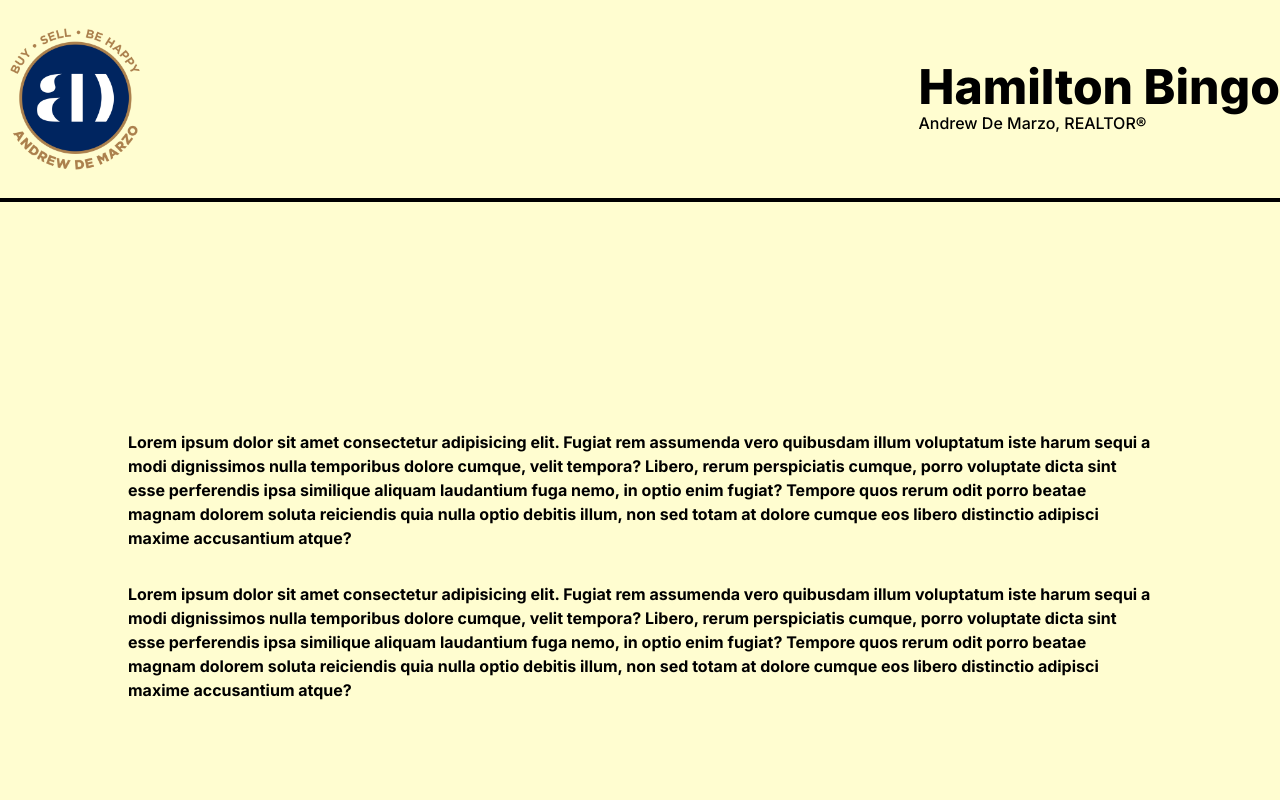
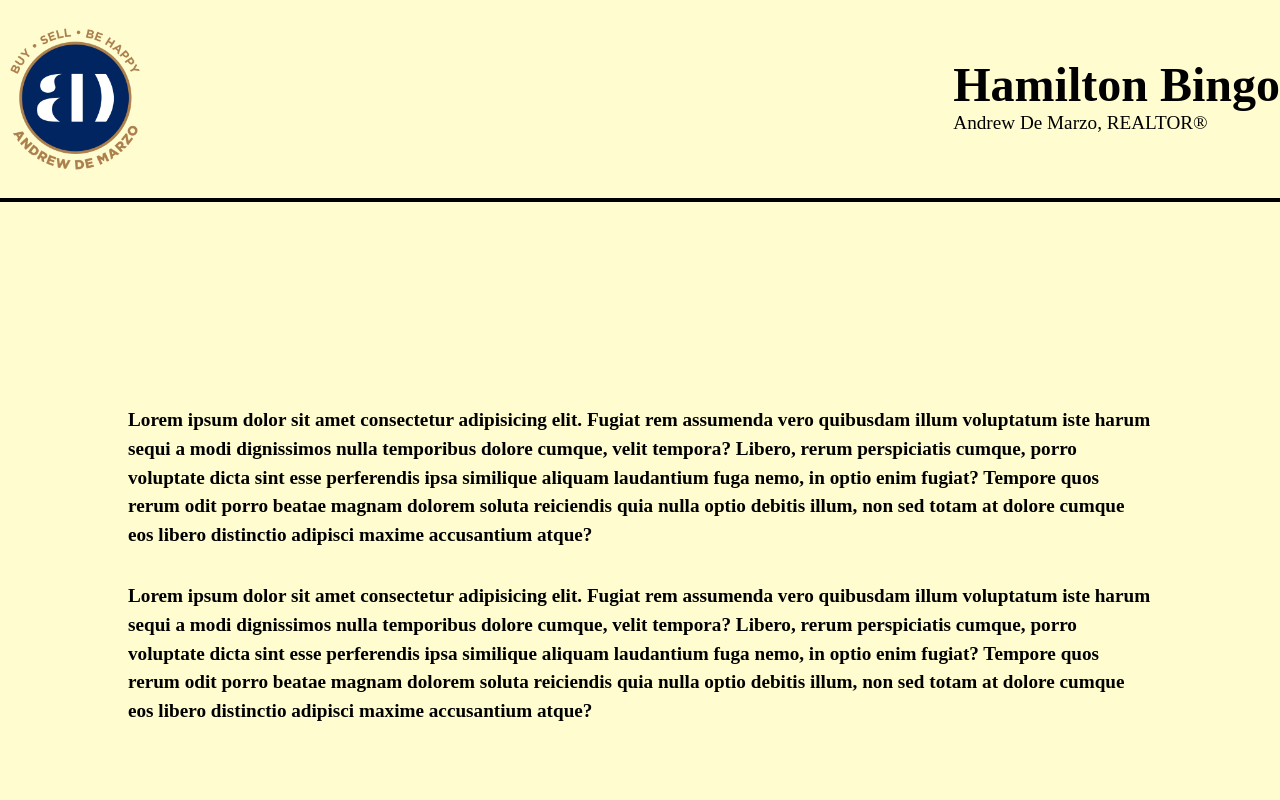
Before and after one commit to MattVinall/Hamilton-Bingo, a Next.js app: page / in a window 1280 px wide. Shown: the top 800 px of the page. Built offline with nearby package versions, Linux system fonts and the light colour scheme.

Commit message:
added font-face for gotham and bright fonts

```diff
--- a/app/globals.css
+++ b/app/globals.css
@@ -19,11 +19,33 @@
   }
 }
 
+@font-face {
+  font-family: 'Gotham';
+  src: url('../public/fonts/GothamMedium.ttf') format('truetype');
+  font-style: normal;
+}
+
+@font-face {
+  font-family: 'Bright Regular';
+  src: url('../public/fonts/Bright.otf') format('opentype');
+  font-weight: normal;
+  font-style: normal;
+}
+
 body {
   color: rgb(var(--foreground-rgb));
   background: var(--cream);
 }
 
+h3 {
+  font-family: "Bright Regular";
+}
+
+h1, h2, p, a {
+  font-family: 'Gotham Medium';
+  font-size: 1.2rem;
+}
+
 .bg-navy {
   background: var(--navy)
 }
```
